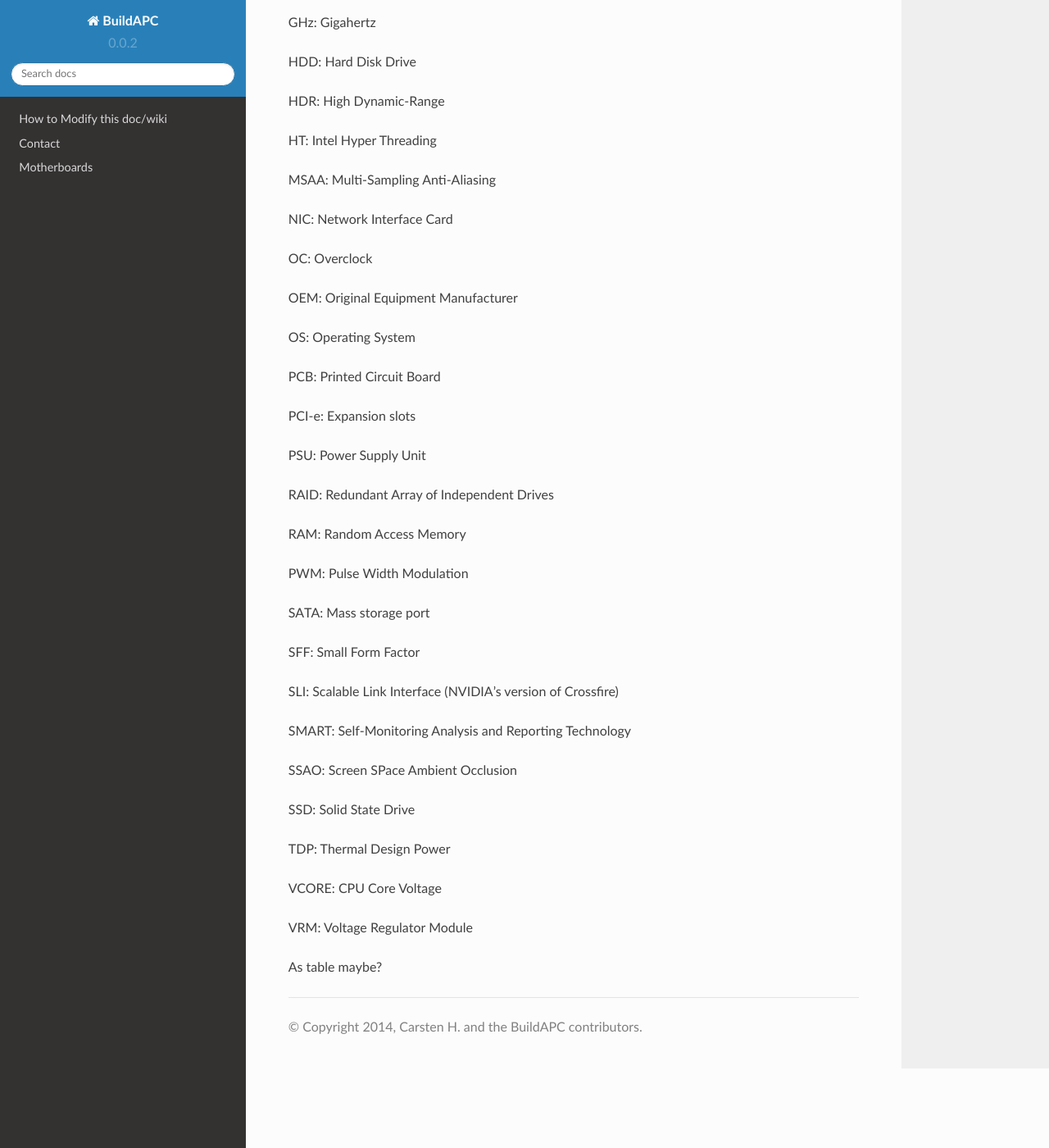
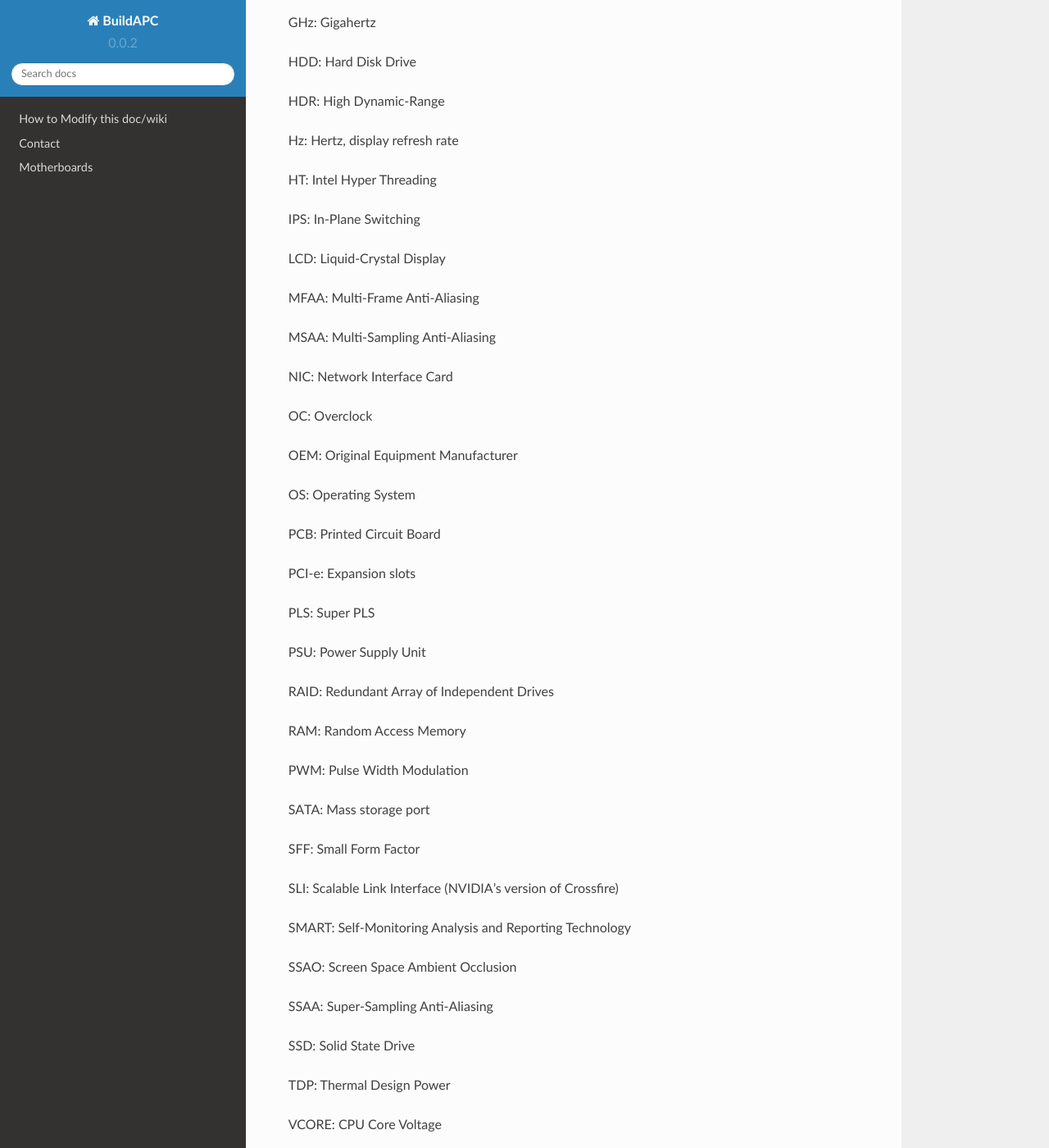
Before and after one commit to notmoter8/BuildAPC-docs, a Sphinx documentation site: the page built from source/Acronyms.rst, in a window 1280 px wide and 1400 px high, scrolled down 1056 px. Shown: the whole window at 82% size. Built offline with Sphinx 7.4.7 and the Read the Docs theme 2.0.0, drawn with Linux system fonts in a browser that asks for light colours.

Commit message:
mfaa ssaa ips pls lcd

```diff
--- a/source/Acronyms.rst
+++ b/source/Acronyms.rst
@@ -46,7 +46,15 @@ HDD: Hard Disk Drive
 
 HDR: High Dynamic-Range
 
+Hz: Hertz, display refresh rate
+
 HT: Intel Hyper Threading
+
+IPS: In-Plane Switching
+
+LCD: Liquid-Crystal Display
+
+MFAA: Multi-Frame Anti-Aliasing
 
 MSAA: Multi-Sampling Anti-Aliasing
 
@@ -61,6 +69,8 @@ OS: Operating System
 PCB: Printed Circuit Board
 
 PCI-e: Expansion slots
+
+PLS: Super PLS
 
 PSU: Power Supply Unit
 
@@ -78,7 +88,9 @@ SLI: Scalable Link Interface (NVIDIA's version of Crossfire)
 
 SMART: Self-Monitoring Analysis and Reporting Technology
 
-SSAO: Screen SPace Ambient Occlusion
+SSAO: Screen Space Ambient Occlusion
+
+SSAA: Super-Sampling Anti-Aliasing
 
 SSD: Solid State Drive
 
```
